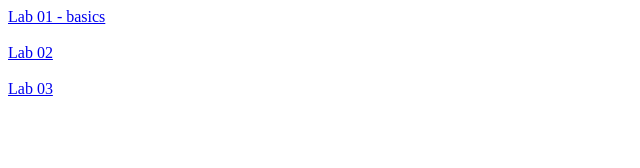
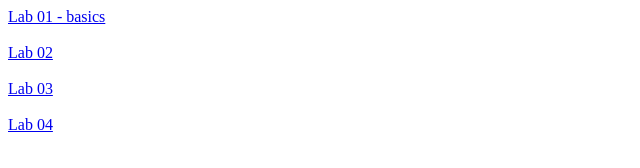
Before and after one commit to FPSL-F22/fpsl-f22.github.io, a plain HTML site: page index.html in a window 1280 px wide. Shown: the full height of the page, 0-640 px from the left. Drawn offline with Linux system fonts and the light colour scheme.

```diff
--- a/index.html
+++ b/index.html
@@ -8,5 +8,7 @@
 		<a href="./labs/lab2/index.html">Lab 02</a>
 		<br></br>
 		<a href="./labs/lab3-implicits/index.html">Lab 03</a>
+		<br></br>
+		<a href="./labs/lab4-generics-purity/index.html">Lab 04</a>
 	</body>
 </html>
```
